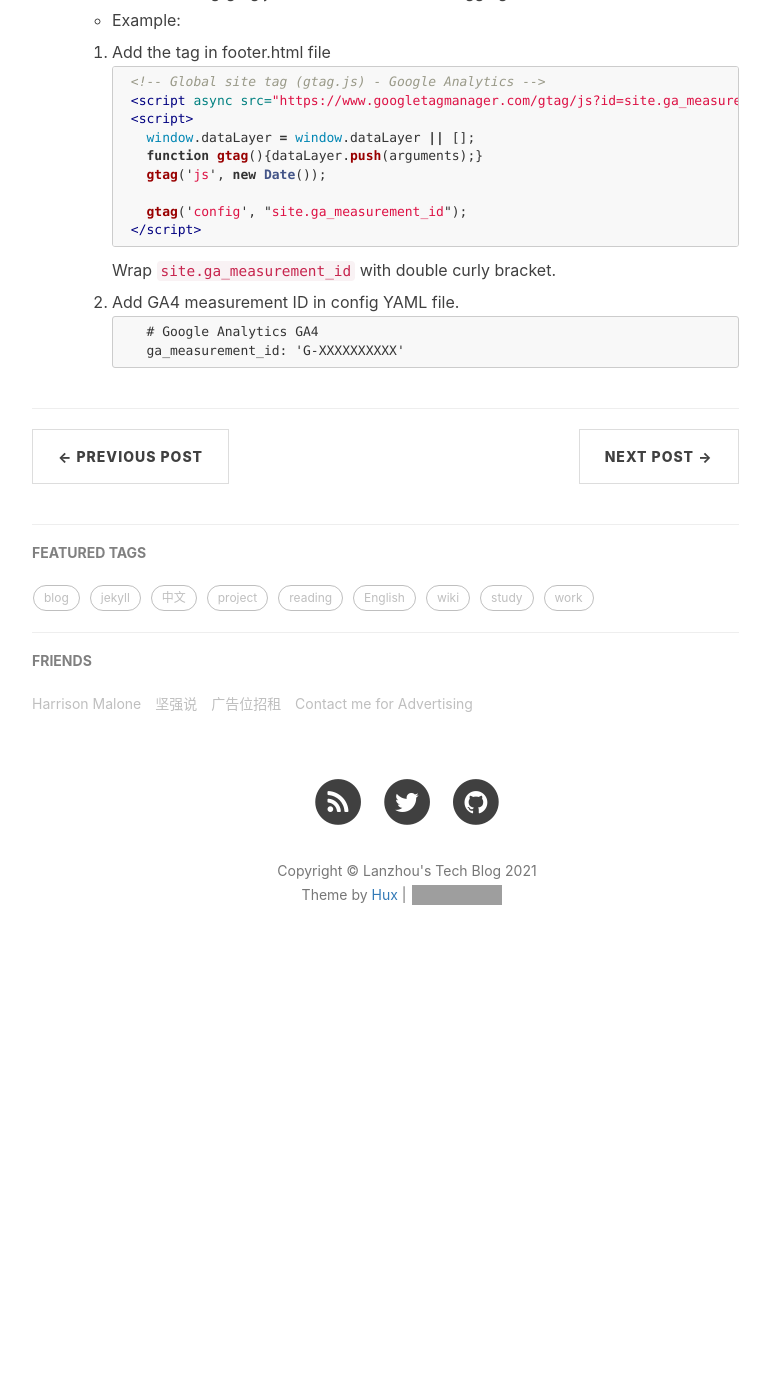
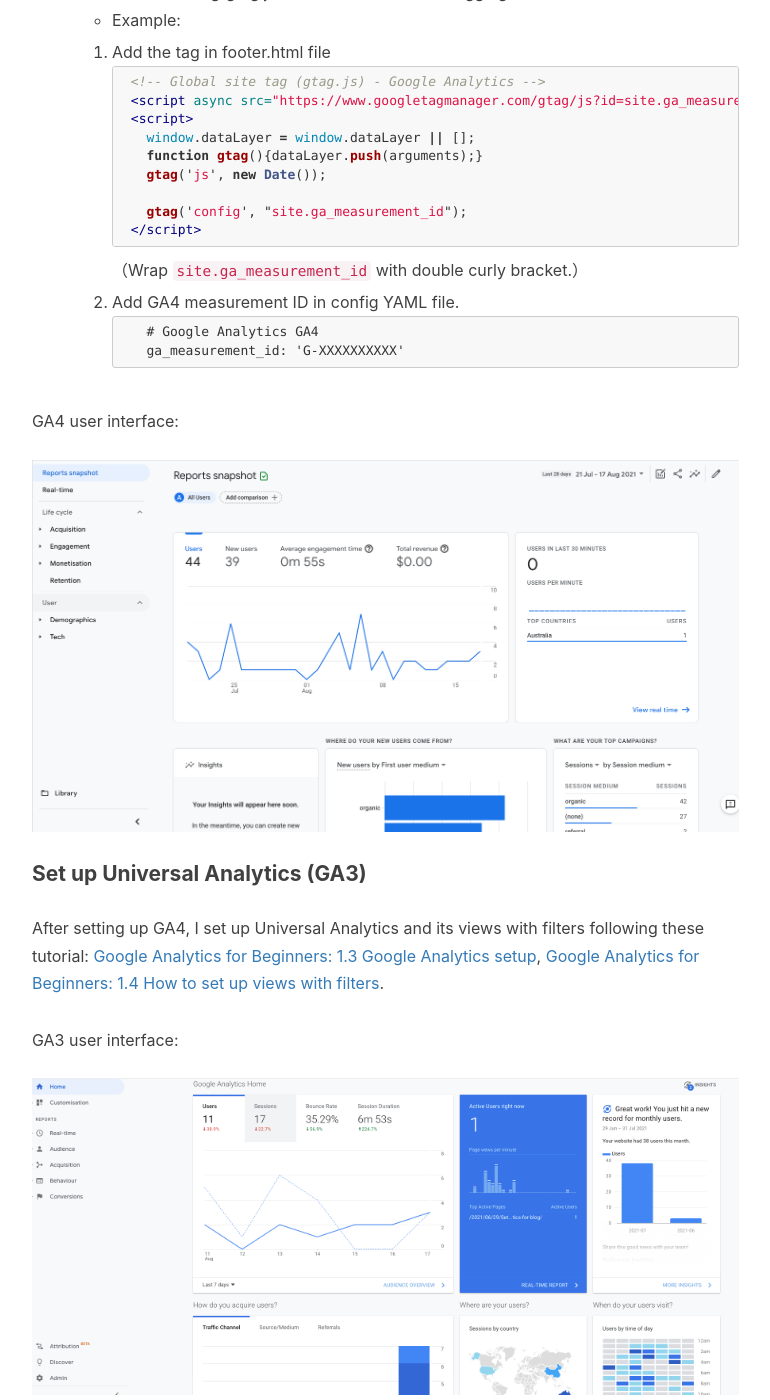
Before and after one commit to Lanzhou-J/Lanzhou-J.github.io, a Jekyll site: the page built from _posts/2021-06-29-Set-Google-Analytics-for-blog.md, in a window 1280 px wide and 1400 px high, scrolled down 2808 px. Shown: the whole window, without its empty margins (233-1003 px from the left). Built offline with Jekyll 4.4.1, drawn with Linux system fonts in a browser that asks for light colours; nearby versions of some CDN libraries; comment, search, counter and statistics services are not loaded; before the commit the page ends 3807 px from its top, so only the background shows below that; some of the changed text lies outside the part shown; grey boxes are pictures that could not be loaded.

Commit message:
add GA3 setup

````diff
--- a/_posts/2021-06-29-Set-Google-Analytics-for-blog.md
+++ b/_posts/2021-06-29-Set-Google-Analytics-for-blog.md
@@ -53,7 +54,7 @@
 
 #### Set up GA4
 
-I first set up GA4 following the guide in this article([[GA4] Set up Analytics for a website and/or app](https://support.google.com/analytics/answer/9304153))
+I first set up GA4 following the guide in this article: [[GA4] Set up Analytics for a website and/or app](https://support.google.com/analytics/answer/9304153).
 
 On the website -- [https://marketingplatform.google.com/about/analytics/](https://marketingplatform.google.com/about/analytics/), click 'Start for free'.
 
@@ -75,9 +76,18 @@
           gtag('config', "site.ga_measurement_id");
         </script>
         ```
-       Wrap ```site.ga_measurement_id``` with double curly bracket.
+       （Wrap ```site.ga_measurement_id``` with double curly bracket.）
     2. Add GA4 measurement ID in config YAML file.
       ```
       # Google Analytics GA4
       ga_measurement_id: 'G-XXXXXXXXXX'
       ```
+
+GA4 user interface:
+ ![GoogleAnalyticsUI](/img/in-post/google_analytics_UI.png)
+
+#### Set up Universal Analytics (GA3)
+After setting up GA4, I set up Universal Analytics and its views with filters following these tutorial: [Google Analytics for Beginners: 1.3 Google Analytics setup](https://analytics.google.com/analytics/academy/course/6/unit/1/lesson/3), [Google Analytics for Beginners: 1.4 How to set up views with filters](https://analytics.google.com/analytics/academy/course/6/unit/1/lesson/4).
+
+GA3 user interface:
+ ![GoogleAnalyticsGA3UI](/img/in-post/google_analytics_GA3UI.png)
````
Also changed, not shown: other parts of _posts/2021-06-29-Set-Google-Analytics-for-blog.md (+1 -0 lines), _posts/2021-06-03-IntelliJIDEA-font copy.md (+1 -0 lines), _posts/2021-07-16-Blog-Debug-Ruby-Gems.md (+1 -0 lines), img/in-post/google_analytics_GA3UI.png (added), img/in-post/google_analytics_UI.png (added).
